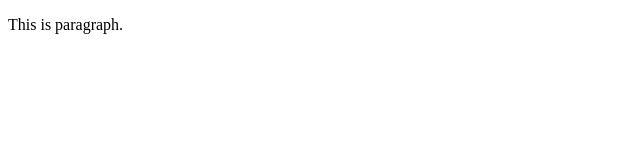
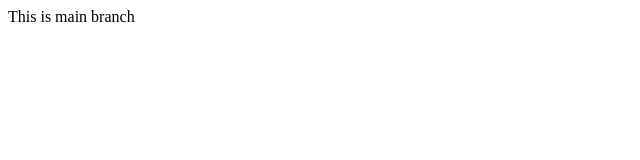
Before and after one commit to HardikKajne1999/remote-git-demo, a plain HTML site: page index.html in a window 1280 px wide. Shown: the whole page, without its empty margins (0-640 px from the left). Drawn offline with Linux system fonts and the light colour scheme.

Commit message:
Main committed

```diff
--- a/index.html
+++ b/index.html
@@ -1,11 +1 @@
-<!DOCTYPE html>
-<html lang="en">
-<head>
-    <meta charset="UTF-8">
-    <meta name="viewport" content="width=device-width, initial-scale=1.0">
-    <title>Production Team</title>
-</head>
-<body>
-    <p>This is paragraph.</p>
-</body>
-</html>
+<p>This is main branch</p>
```
